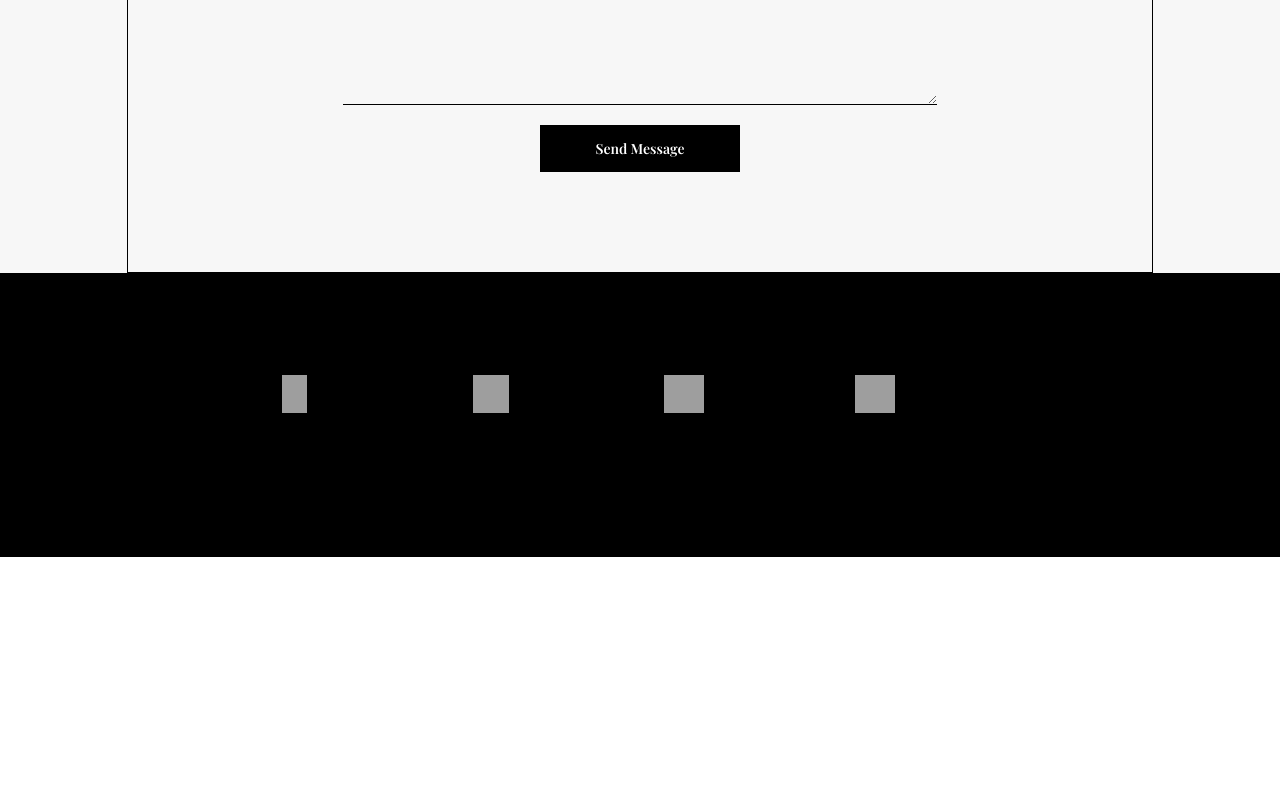
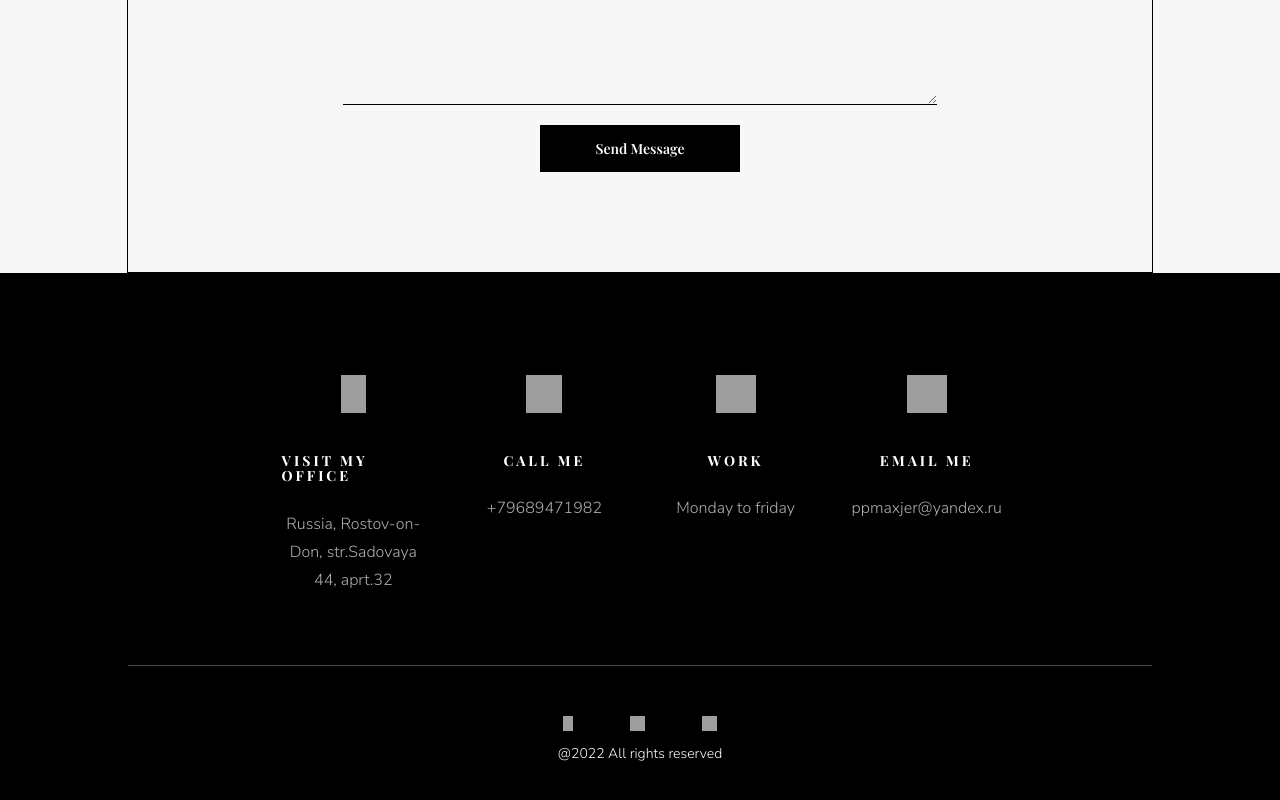
Before and after one commit to ZherdevMak/portfolio, a React (Create React App) app: page / in a window 1280 px wide. Shown: the part 3887-4687 px from the top of the page. Before the commit the page ends 4444 px from the top, so only its background shows below. Built offline with nearby package versions, Linux system fonts and the light colour scheme; grey boxes are pictures that could not be loaded.

Commit message:
footer stage 2

```diff
--- a/src/Common/Styles/Sass/variables.scss
+++ b/src/Common/Styles/Sass/variables.scss
@@ -4,5 +4,6 @@ $backgroundColor2:#f7f7f7;
 $backgroundColorBlack:#0F1113;
 $backgroundColorTotalBlack:#000;
 $imagesTextColor:#fff;
+$textColorGray:#aeaeae;
 $mainFont:'Playfair Display', sans-serif;
 $headerFont:'Nunito Sans',sans-serif;
--- a/src/Footer/Footer.module.scss
+++ b/src/Footer/Footer.module.scss
@@ -22,7 +22,7 @@
   justify-content: space-between;
   width: 70%;
   border: 1px solid;
-  height: 120px;
+  //height: 120px;
 }
 
 .title {
@@ -30,8 +30,11 @@
 }
 
 .NavElement {
+  display: flex;
+  flex-direction: column ;
+  align-items: center;
   width: 20%;
-  height: 120px;
+  //height: 120px;
   background-color: $backgroundColorTotalBlack;
 
   .NavImage {
@@ -46,8 +49,54 @@
     width: 40px;
     height: 38px;
   }
+  .NavText {
+    @include text($mainFont,14px,700,1.1);
+    margin-top: 40px;
+    margin-bottom: 10px;
+    text-transform: uppercase;
+    color: #fff;
+    letter-spacing: 3px;
+  }
+  .NavDiscription {
+    @include text($headerFont,16px,300,1.1);
+    margin-bottom: 0;
+    color: $textColorGray;
+    line-height: 28px;
+    text-align: center;
+  }
 }
 
 .articleContainer {
+  display: flex;
+  flex-direction: column;
+  align-items: center;
+  justify-content: center;
+  width: 100%;
+  margin-top: 70px;
+  border-top: 1px solid #484848;
+  padding-top: 50px;
   margin-bottom: 40px;
 }
+.IconContainer {
+  display: flex;
+  justify-content: space-between;
+  width: 15%;
+}
+.mediaIcon {
+  width: 15px;
+  height: 15px;
+}
+.mediaIcon1 {
+  width: 10px;
+  height: 15px;
+}
+.articleText {
+  margin-top: 15px;
+  @include text($headerFont,14px,300,1.1);
+  color: $imagesTextColor;
+  text-align: center;
+}
+
+.articleBottomText {
+
+}
--- a/src/Footer/Footer.tsx
+++ b/src/Footer/Footer.tsx
@@ -4,6 +4,9 @@ import mapMarker from '../Assets/Images/mapMarker.png'
 import mobileMarker from '../Assets/Images/mobileMarker.png'
 import wrenchMarker from '../Assets/Images/wrenchMarker.png'
 import letterMarker from '../Assets/Images/letterMarker.png'
+import facebookIcon from '../Assets/Images/faceIcon.png'
+import vkIcon from '../Assets/Images/vkIcon.png'
+import instaIcon from '../Assets/Images/instaIcon.png'
 
 const Footer = () => {
     return (
@@ -12,28 +15,33 @@ const Footer = () => {
                 {/*<h2 className={stl.title} >Zherdev Maxim</h2>*/}
                 <div className={stl.NavContainer}>
                     <div className={stl.NavElement}>
-                        <img className={stl.NavImage} src={mapMarker} alt=""/>
-                        <h2>Text</h2>
-                        <p>Lorem ipsum dolor sit amet.</p>
+                        <img className={stl.NavImage} src={mapMarker} alt="MapIcon"/>
+                        <h2 className={stl.NavText}>Visit my office</h2>
+                        <p className={stl.NavDiscription}>Russia, Rostov-on-Don, str.Sadovaya 44, aprt.32</p>
                     </div>
                     <div className={stl.NavElement}>
-                        <img className={stl.NavImage2} src={mobileMarker} alt=""/>
-                        <h2>Text</h2>
-                        <p>Lorem ipsum dolor sit amet.</p>
+                        <img className={stl.NavImage2} src={mobileMarker} alt="MobileIcon"/>
+                        <h2 className={stl.NavText}>Call me</h2>
+                        <p className={stl.NavDiscription}>+79689471982</p>
                     </div>
                     <div className={stl.NavElement}>
-                        <img className={stl.NavImage3} src={wrenchMarker} alt=""/>
-                        <h2>Text</h2>
-                        <p>Lorem ipsum dolor sit amet.</p>
+                        <img className={stl.NavImage3} src={wrenchMarker} alt="WrenchIcon"/>
+                        <h2 className={stl.NavText}>Work</h2>
+                        <p className={stl.NavDiscription}>Monday to friday</p>
                     </div>
                     <div className={stl.NavElement}>
-                        <img className={stl.NavImage3} src={letterMarker} alt=""/>
-                        <h2>Text</h2>
-                        <p>Lorem ipsum dolor sit amet.</p>
+                        <img className={stl.NavImage3} src={letterMarker} alt="MailIcon"/>
+                        <h2 className={stl.NavText}>Email me</h2>
+                        <p className={stl.NavDiscription}>ppmaxjer@yandex.ru</p>
                     </div>
                 </div>
                 <div className={stl.articleContainer}>
-                    <article>@2022 All rights reserved</article>
+                    <div className={stl.IconContainer}>
+                        <img className={stl.mediaIcon1} src={facebookIcon} alt=""/>
+                        <img className={stl.mediaIcon} src={vkIcon} alt=""/>
+                        <img className={stl.mediaIcon} src={instaIcon} alt=""/>
+                    </div>
+                    <article className={stl.articleText}>@2022 All rights reserved</article>
                 </div>
             </div>
         </div>
```
